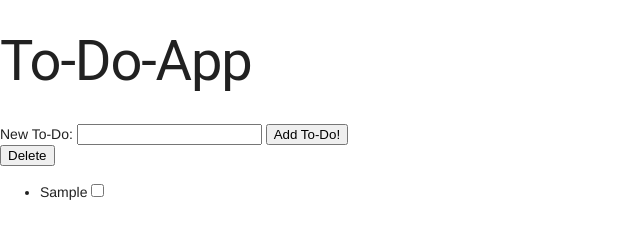
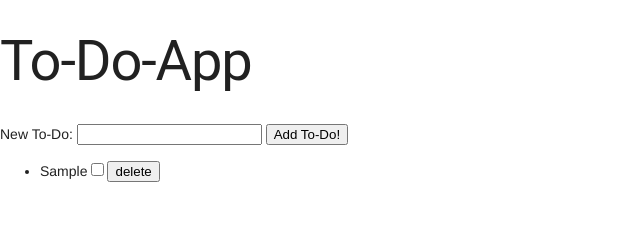
Before and after one commit to sonialiou/to-do-app, a plain HTML site: page index.html in a window 1280 px wide. Both pictures are taken after typing "Sample" into the empty fields and a click on the button "Add To-Do!". Shown: the whole page, without its empty margins (0-640 px from the left). Drawn offline with nearby package versions, Linux system fonts and the light colour scheme.

Commit message:
Assignment 6 revision complete

```diff
--- a/app.js
+++ b/app.js
@@ -2,7 +2,6 @@ function onReady() {
    const addToDoForm = document.getElementById('addToDoForm');
    const newToDoText = document.getElementById('newToDoText');
    const toDoList = document.getElementById('toDoList');
-   const deleteItem = document.getElementById('deleteItem');
 
    addToDoForm.addEventListener('submit', event => {
        event.preventDefault();
@@ -16,6 +15,9 @@ function onReady() {
        // create a new input
        let checkbox = document.createElement('input');
 
+       // create a button
+       let delButton = document.createElement('button');
+
        // set the input's type to checkbox
        checkbox.type = "checkbox";
 
@@ -25,19 +27,26 @@ function onReady() {
        // attach the checkbox to the li
        newLi.appendChild(checkbox);
 
+       //attach the delete button to the li
+       newLi.appendChild(delButton);
+
+       // set the button's type to reset
+       delButton.textContent = "delete";
+
+       //todoList.removeChild(delButton);
+
        // attach the li to the ul
        toDoList.appendChild(newLi);
 
        //empty the input
        newToDoText.value = '';
 
+       newLi.addEventListener('click', event => {
+
+          toDoList.removeChild(newLi);
+
+       });
      });
-
-     addToDoForm.addEventListener('delete', event => {
-
-        toDoList.removeChild(newLi);
-
-      });
 
 
    }
--- a/index.html
+++ b/index.html
@@ -17,9 +17,6 @@
      <button type="submit">Add To-Do!</button>
    </form>
 
-   <form id="deleteItems">
-     <button type="delete">Delete</button>
-   </form>
 
    <ul id="toDoList">
    </ul>
```
